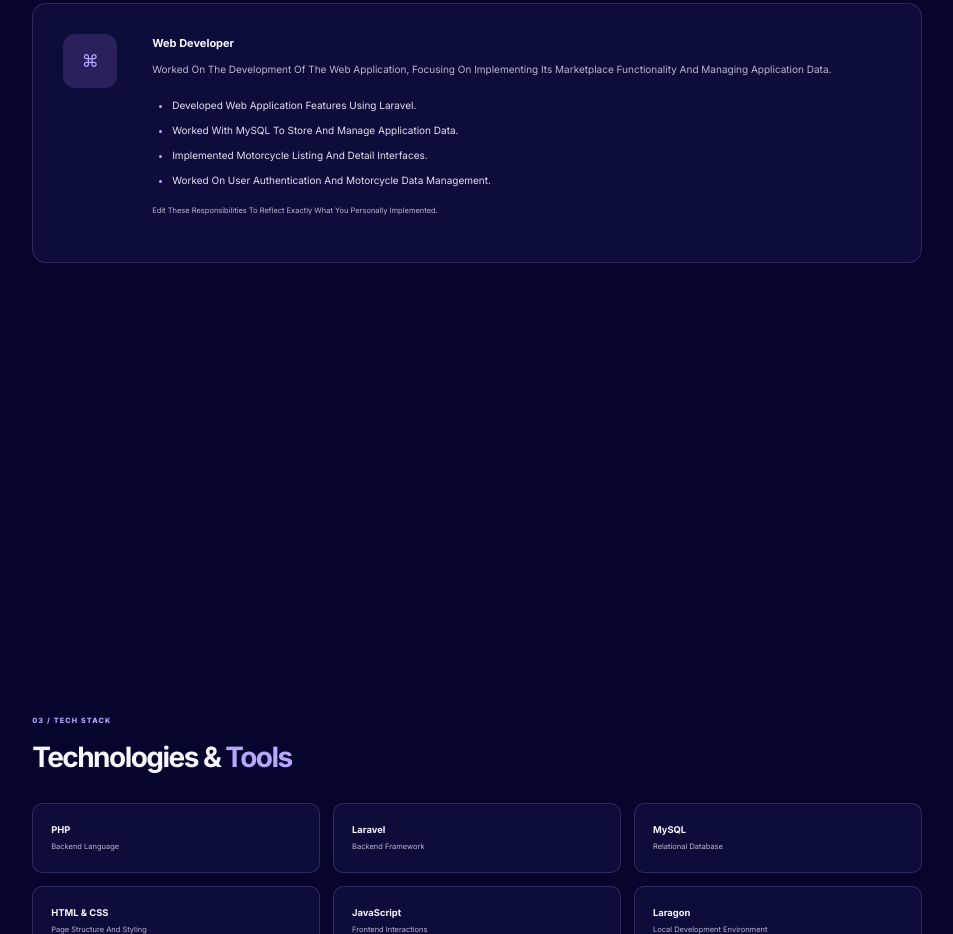
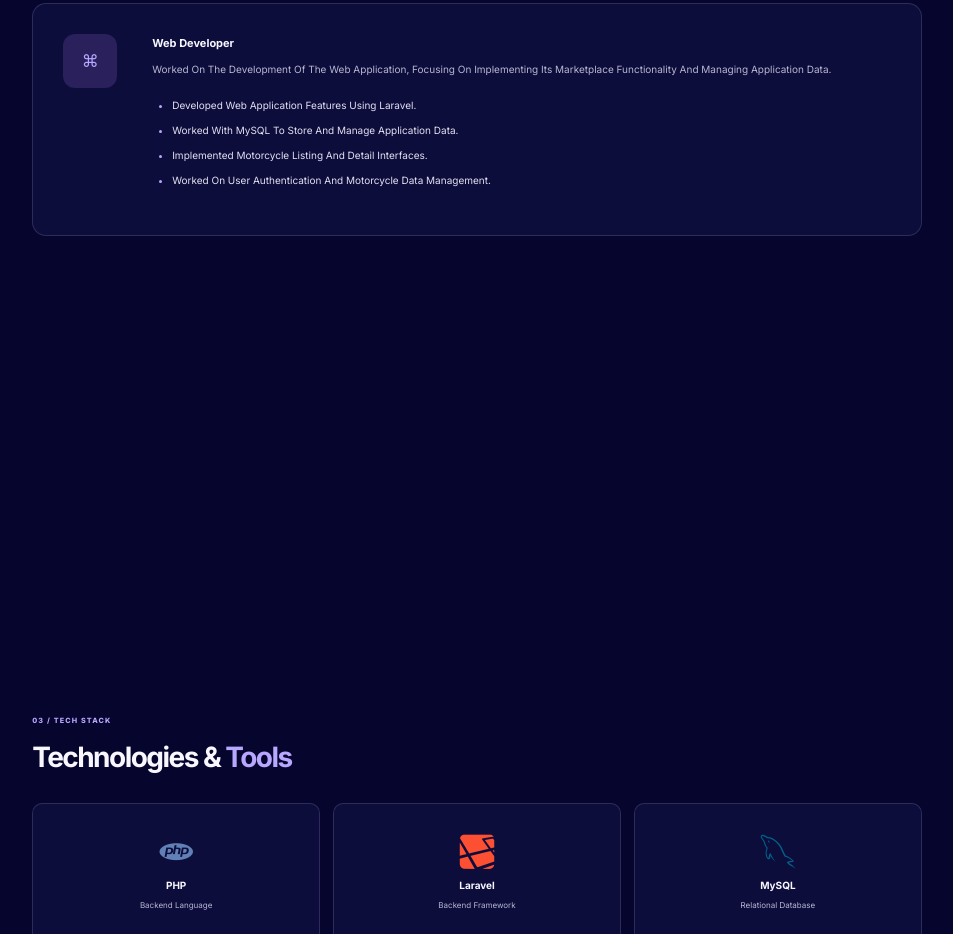
Before and after one commit to Gungdeadhi/MyPortfolio, a plain HTML site: page projects/ProjectsDetails/html/MotorCyclehub.html in a window 1280 px wide. Shown: the part 1866-2800 px from the top of the page, without its empty margins (163-1116 px from the left). Drawn offline with nearby package versions, Linux system fonts and the light colour scheme; files that its build step writes are made by us from their sources.

Commit message:
update details project

```diff
--- a/projects/ProjectsDetails/css/MotorCycle.css
+++ b/projects/ProjectsDetails/css/MotorCycle.css
@@ -351,17 +351,41 @@ h1 {
   background: var(--panel);
   border: 1px solid var(--line);
   border-radius: 10px;
-  padding: 18px;
-  display: grid;
-  gap: 3px;
+  padding: 1.2rem 1rem;
+  display: flex;
+  flex-direction: column;
+  align-items: center;
+  justify-content: center;
+  gap: 0.5rem;
+  text-align: center;
+  min-height: 140px;
+  box-sizing: border-box;
 }
+.tech-item i {
+  font-size: 3.5rem;
+  margin: 0 0 0.3rem;
+  display: block;
+}
+
 .tech-item b {
-  font-size: 0.94rem;
+  font-size: 1rem;
+  margin: 0;
 }
+
 .tech-item span {
   color: var(--muted);
-  font-size: 0.75rem;
+  font-size: 0.8rem;
+  margin: 0;
 }
+
+.tech-item img {
+  width: 5rem;
+  height: 5rem;
+  object-fit: contain;
+  display: block;
+  margin: 0 auto 0.5rem;
+}
+
 .feature-grid {
   display: grid;
   grid-template-columns: repeat(3, 1fr);
--- a/projects/ProjectsDetails/html/MotorCyclehub.html
+++ b/projects/ProjectsDetails/html/MotorCyclehub.html
@@ -14,12 +14,20 @@
       href="https://fonts.googleapis.com/css2?family=Inter:wght@400;500;600;700;800&display=swap"
       rel="stylesheet"
     />
+    <link
+      rel="stylesheet"
+      type="text/css"
+      href="https://cdn.jsdelivr.net/gh/devicons/devicon@latest/devicon.min.css"
+    />
+
     <link rel="stylesheet" href="../css/style.css" />
     <link rel="stylesheet" href="../css/MotorCycle.css" />
   </head>
   <body>
     <header class="site-header">
-      <a class="brand" href="../index.html">AGUNG WIRA<span>.</span></a>
+      <a class="brand" href="../index.html"
+        >AGUNG WIRA PROJECTS<span>.</span></a
+      >
       <nav class="main-nav" aria-label="Main navigation">
         <a href="../index.html#home">Home</a>
         <a href="../index.html#about">About</a>
@@ -149,10 +157,6 @@
                 Worked on user authentication and motorcycle data management.
               </li>
             </ul>
-            <p class="note">
-              Edit these responsibilities to reflect exactly what you personally
-              implemented.
-            </p>
           </div>
         </div>
       </section>
@@ -163,21 +167,35 @@
           <h2>Technologies & <span>Tools</span></h2>
         </div>
         <div class="tech-grid">
-          <div class="tech-item"><b>PHP</b><span>Backend language</span></div>
           <div class="tech-item">
-            <b>Laravel</b><span>Backend framework</span>
+            <i class="devicon-php-plain colored"></i>
+            <b>PHP</b>
+            <span>Backend language</span>
           </div>
           <div class="tech-item">
-            <b>MySQL</b><span>Relational database</span>
+            <i class="devicon-laravel-plain colored"></i>
+            <b>Laravel</b>
+            <span>Backend framework</span>
           </div>
           <div class="tech-item">
-            <b>HTML & CSS</b><span>Page structure and styling</span>
+            <i class="devicon-mysql-plain colored"></i>
+            <b>MySQL</b>
+            <span>Relational database</span>
           </div>
           <div class="tech-item">
-            <b>JavaScript</b><span>Frontend interactions</span>
+            <i class="devicon-html5-plain colored"></i>
+            <b>HTML & CSS</b>
+            <span>Page structure and styling</span>
           </div>
           <div class="tech-item">
-            <b>Laragon</b><span>Local development environment</span>
+            <i class="devicon-javascript-plain colored"></i>
+            <b>JavaScript</b>
+            <span>Frontend interactions</span>
+          </div>
+          <div class="tech-item">
+            <img src="../../../assets/images/laragon.png" alt="Laragon Logo" />
+            <b>Laragon</b>
+            <span>Local development environment</span>
           </div>
         </div>
       </section>
```
Also changed, not shown: assets/images/laragon.png (added).
